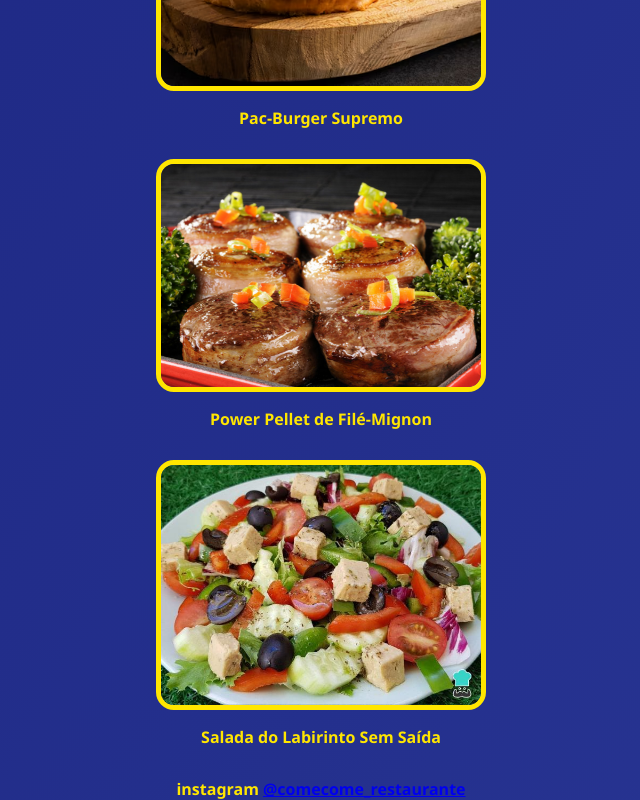
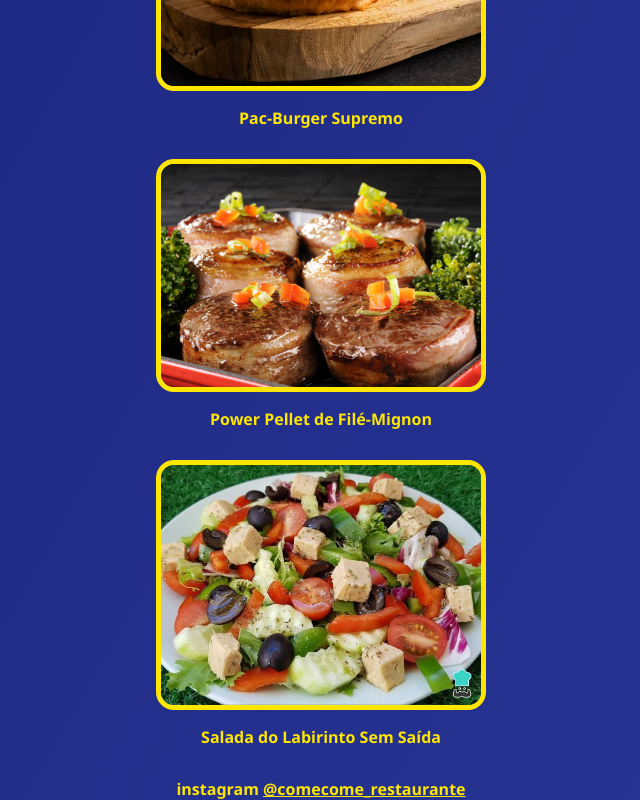
Before and after one commit to Vinigg/mini-restaurante-ViniciusGermano, a plain HTML site: page cardapio.html in a window 1280 px wide. Shown: the part 1270-2070 px from the top of the page, without its empty margins (319-959 px from the left). Drawn offline with Linux system fonts and the light colour scheme.

Commit message:
corrigindo cor do instagram

```diff
--- a/cardapio.html
+++ b/cardapio.html
@@ -182,6 +182,6 @@
     <p>Salada do Labirinto Sem Saída</p>
 
 
-    <strong>instagram <a href="https://www.instagram.com/comecome_restaurante/">@comecome_restaurante</a></strong>
+  <strong class="instagram">instagram <a href="https://www.instagram.com/comecome_restaurante/">@comecome_restaurante</a></strong>
   </body>
 </html>
--- a/css/style.css
+++ b/css/style.css
@@ -1,3 +1,7 @@
+/* Instagram amarelo */
+strong.instagram, strong.instagram a {
+	color: #ffe600 !important;
+}
 /* Centralizar títulos */
 h1, h2, h3 {
 	text-align: center;
```
